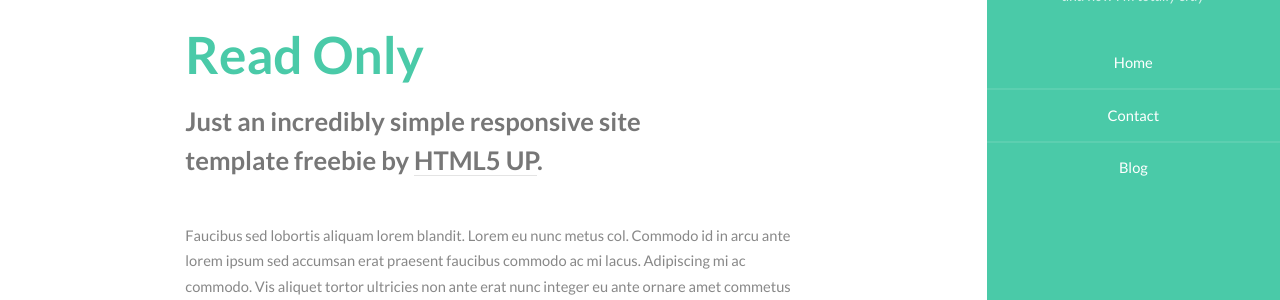
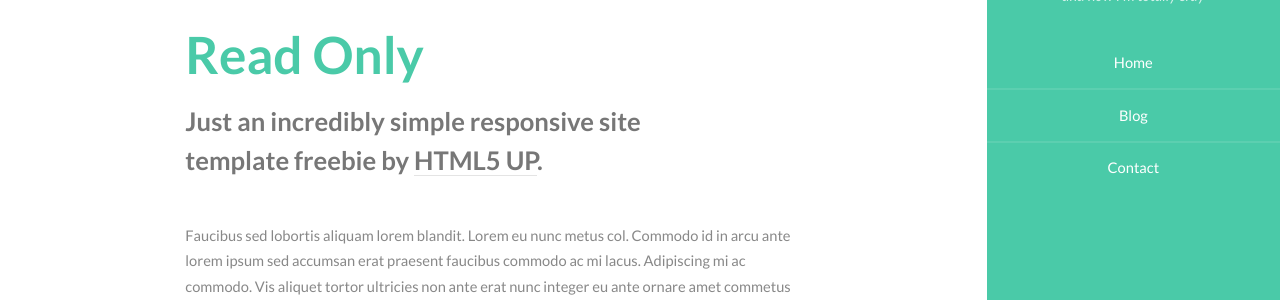
Before and after one commit to zhuangzaiku/zhuangzaiku.github.io, a Jekyll site: the page built from index.html, in a window 1280 px wide. Shown: the part 263-563 px from the top of the page. Built offline with Jekyll 4.4.1, drawn with Linux system fonts in a browser that asks for light colours.

Commit message:
adjust menu index. add github and e-mail link

```diff
--- a/_includes/header.html
+++ b/_includes/header.html
@@ -9,8 +9,8 @@
         <nav id="nav">
             <ul>
                 <li><a href="{{ site.baseurl }}/">Home</a></li>
+                <li><a href="{{ site.baseurl }}/blog">Blog</a></li>
                 <li><a href="{{ site.baseurl }}/contact">Contact</a></li>
-                <li><a href="{{ site.baseurl }}/blog">Blog</a></li>
             </ul>
         </nav>
         <footer>
@@ -18,8 +18,8 @@
                 <li><a href="#" class="icon fa-twitter"><span class="label">Twitter</span></a></li>
                 <li><a href="#" class="icon fa-facebook"><span class="label">Facebook</span></a></li>
                 <li><a href="#" class="icon fa-instagram"><span class="label">Instagram</span></a></li>
-                <li><a href="#" class="icon fa-github"><span class="label">Github</span></a></li>
-                <li><a href="#" class="icon fa-envelope"><span class="label">Email</span></a></li>
+                <li><a href="#https://github.com/zhuangzaiku" class="icon fa-github"><span class="label">Github</span></a></li>
+                <li><a href="#zzkkugou@gmail.com" class="icon fa-envelope"><span class="label">Email</span></a></li>
             </ul>
         </footer>
     </section>
```
